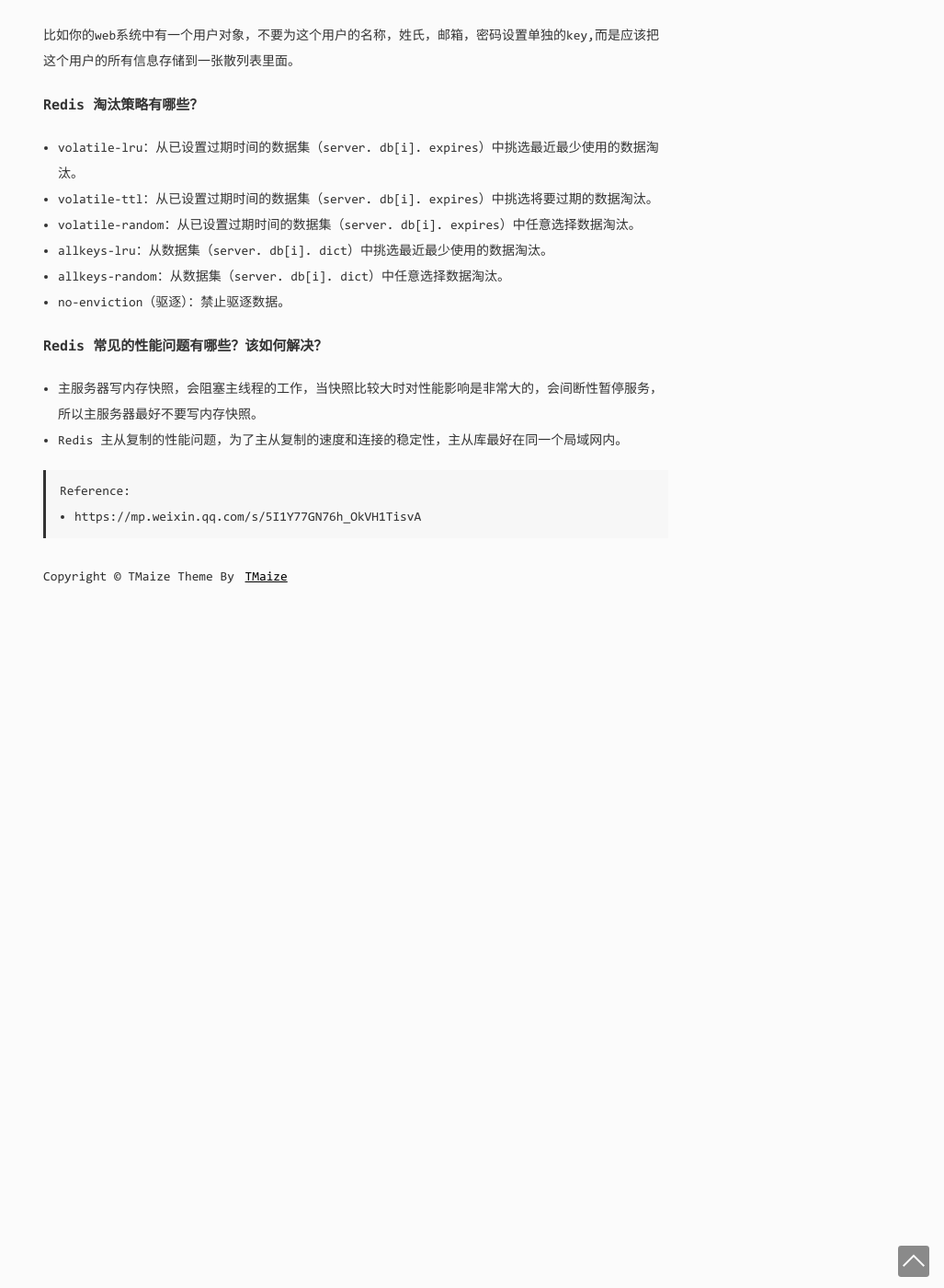
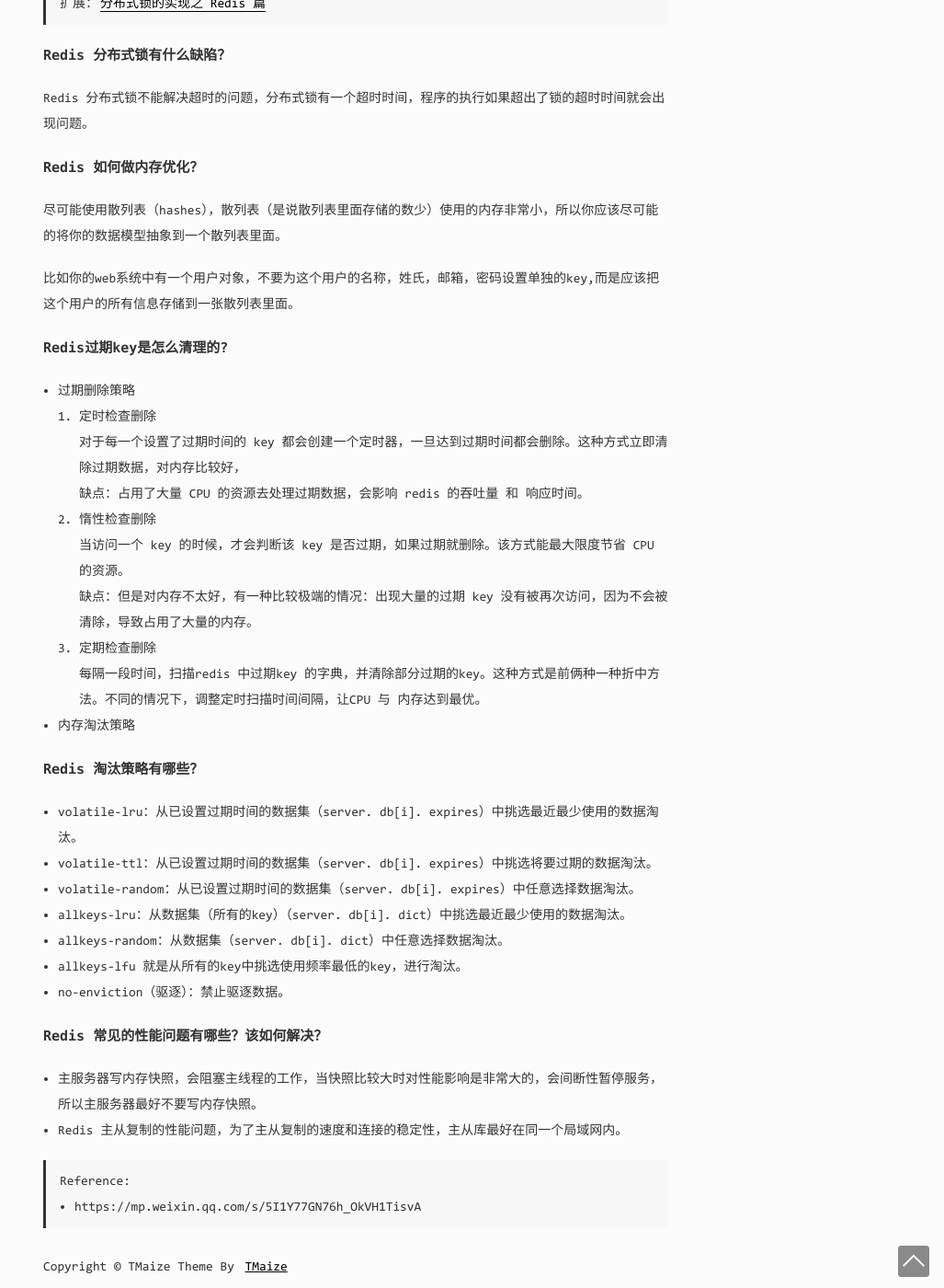
Before and after one commit to clnaga/clnaga.github.io, a Jekyll site: the page built from _posts/2021-06-24-Redis.md, in a window 1280 px wide and 1400 px high, scrolled down 4399 px. Shown: the whole window at 92% size, without its empty margins (253-1280 px from the left). Built offline with Jekyll 4.4.1, drawn with Linux system fonts in a browser that asks for light colours; comment, search, counter and statistics services are not loaded; before the commit the page ends 5049 px from its top, so only the background shows below that; some of the changed text lies outside the part shown.

Commit message:
Update 2021-06-24-Redis.md

```diff
--- a/_posts/2021-06-24-Redis.md
+++ b/_posts/2021-06-24-Redis.md
@@ -48,6 +48,14 @@ Redis 使用场景：
 + 基于非阻塞的IO复用模型机制
 + 单线程的话就能避免多线程的频繁上下文切换问题
 + 丰富的数据结构（全称采用hash结构，读取速度非常快，对数据存储进行了一些优化，比如压缩表，跳表等）
+
+### 压缩表为什么可以节省内存
+
+`ziplist` 虽然不维护前后节点的指针，但是它却维护了上一个节点的长度和当前节点的长度，然后每次通过长度来计算出前后节点的位置。
+
+而在 `Redis` 中，一个指针是占了 `8` 个字节，但是大部分情况下，如果直接存储长度是达不到 `8` 个字节的，所以采用存储长度的设计方式在大部分场景下是可以节省内存空间的。
+
+> [牺牲速度来节省内存，Redis是觉得自己太快了吗](https://zhuanlan.zhihu.com/p/344458785)
 
 ### Redis 有什么优点和缺点
 
@@ -156,13 +164,36 @@ Redis 分布式锁不能解决超时的问题，分布式锁有一个超时时
 
 比如你的web系统中有一个用户对象，不要为这个用户的名称，姓氏，邮箱，密码设置单独的key,而是应该把这个用户的所有信息存储到一张散列表里面。
 
+### Redis过期key是怎么清理的?
+
++ 过期删除策略
+
+  1. 定时检查删除
+
+     对于每一个设置了过期时间的 key 都会创建一个定时器，一旦达到过期时间都会删除。这种方式立即清除过期数据，对内存比较好，
+
+     缺点：占用了大量 CPU 的资源去处理过期数据，会影响 redis 的吞吐量 和 响应时间。
+
+  2. 惰性检查删除
+
+     当访问一个 key 的时候，才会判断该 key 是否过期，如果过期就删除。该方式能最大限度节省 CPU 的资源。
+
+     缺点：但是对内存不太好，有一种比较极端的情况：出现大量的过期 key 没有被再次访问，因为不会被清除，导致占用了大量的内存。
+
+  3. 定期检查删除
+
+     每隔一段时间，扫描redis 中过期key 的字典，并清除部分过期的key。这种方式是前俩种一种折中方法。不同的情况下，调整定时扫描时间间隔，让CPU 与 内存达到最优。
+
++ 内存淘汰策略
+
 ### Redis 淘汰策略有哪些？
 
 - volatile-lru：从已设置过期时间的数据集（server. db[i]. expires）中挑选最近最少使用的数据淘汰。
 - volatile-ttl：从已设置过期时间的数据集（server. db[i]. expires）中挑选将要过期的数据淘汰。
 - volatile-random：从已设置过期时间的数据集（server. db[i]. expires）中任意选择数据淘汰。
-- allkeys-lru：从数据集（server. db[i]. dict）中挑选最近最少使用的数据淘汰。
+- allkeys-lru：从数据集（所有的key）（server. db[i]. dict）中挑选最近最少使用的数据淘汰。
 - allkeys-random：从数据集（server. db[i]. dict）中任意选择数据淘汰。
+- allkeys-lfu 就是从所有的key中挑选使用频率最低的key，进行淘汰。
 - no-enviction（驱逐）：禁止驱逐数据。
 
 ### Redis 常见的性能问题有哪些？该如何解决？
```
